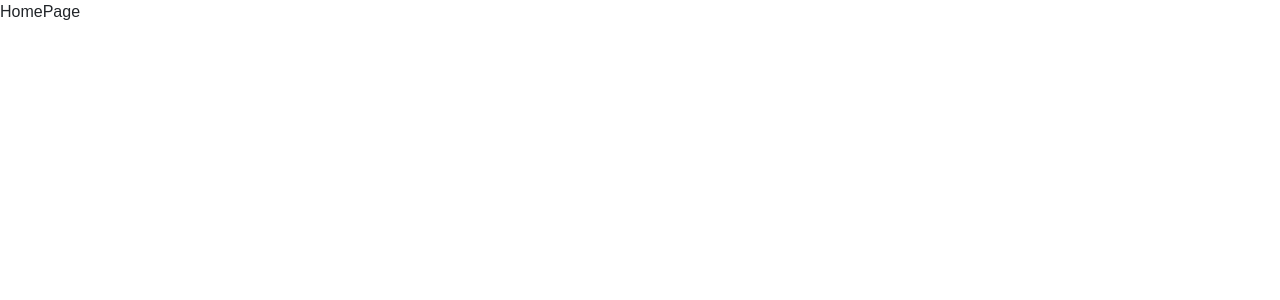
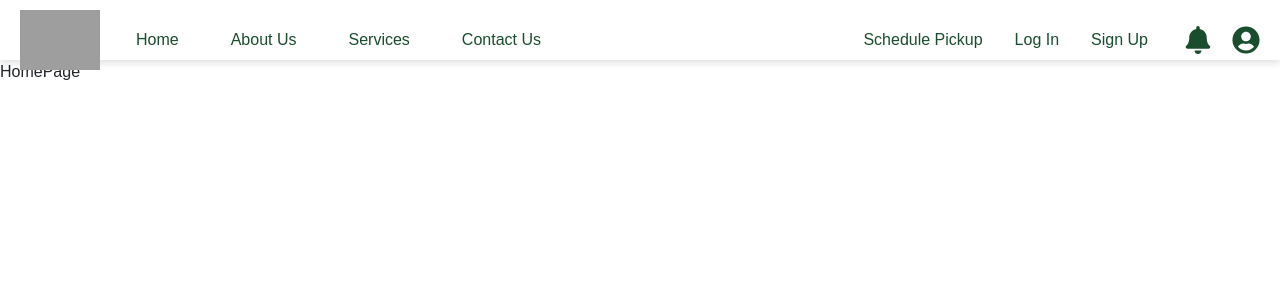
Before and after one commit to KavinMadusanka/Smart-Waste-Management-System-for-Urban-Area, a React (Create React App) app in the folder frontend/: page / in a window 1280 px wide. Shown: the top 300 px of the page. Built offline with nearby package versions, Linux system fonts and the light colour scheme; grey boxes are pictures that could not be loaded.

Commit message:
Add Header

```diff
--- a/frontend/package.json
+++ b/frontend/package.json
@@ -18,6 +18,7 @@
     "react": "^18.3.1",
     "react-big-calendar": "^1.15.0",
     "react-dom": "^18.3.1",
+    "react-icons": "^5.3.0",
     "react-modal": "^3.16.1",
     "react-router-dom": "^6.26.2",
     "react-scripts": "5.0.1",
--- a/frontend/src/Pages/HomePage.js
+++ b/frontend/src/Pages/HomePage.js
@@ -1,8 +1,14 @@
-import React from 'react'
+import React from 'react';
+import { Typography, Button, Container, Box, Grid, Paper } from '@mui/material';
+import { Link } from 'react-router-dom';
+import Layout from '../components/Layout/Layout';
+//import mall from './../assets/mall.webp'; // Correct import for the background image
 
 const HomePage = () => {
   return (
+    <Layout>
     <div>HomePage</div>
+    </Layout>
   )
 }
 
--- /dev/null
+++ b/frontend/src/components/Layout/Header1.js
@@ -0,0 +1,35 @@
+import React from 'react';
+import { FaBell, FaUserCircle } from 'react-icons/fa';  // Importing icons
+import '../style/Header1.css';  // Import the CSS file
+
+const Header1 = () => {
+  return (
+    <header className="navbar">
+      <div className="navbar-left">
+        <img src="/path-to-logo" alt="Logo" className="logo" />  {/* Logo */}
+        <nav>
+          <a href="/" className="nav-link">Home</a>
+          <a href="/about" className="nav-link">About Us</a>
+          <div className="dropdown">
+            <a href="/services" className="nav-link">Services</a>
+            <div className="dropdown-content">
+              <a href="/services/option1">Option 1</a>
+              <a href="/services/option2">Option 2</a>
+              <a href="/services/option3">Option 3</a>
+            </div>
+          </div>
+          <a href="/contact" className="nav-link">Contact Us</a>
+        </nav>
+      </div>
+      <div className="navbar-right">
+        <a href="/schedule-pickup" className="nav-link">Schedule Pickup</a>
+        <a href="/login" className="nav-link">Log In</a>
+        <a href="/signup" className="nav-link">Sign Up</a>
+        <FaBell className="bell-icon" />  {/* Bell Icon */}
+        <FaUserCircle className="profile-icon" />  {/* Profile Icon */}
+      </div>
+    </header>
+  );
+};
+
+export default Header1;
--- /dev/null
+++ b/frontend/src/components/Layout/Layout.js
@@ -0,0 +1,36 @@
+import React from 'react'
+import Header1 from './Header1'
+//import Footer1 from './Footer1'
+//import { Helmet } from "react-helmet"
+//import { ToastContainer} from "react-toastify";
+//import { Toaster } from "react-hot-toast"
+//import 'react-toastify/dist/ReactToastify.css'
+
+const Layout = ({children, title,description,keywords,author}) => {
+  return (
+    <div>
+      {/* <Helmet>
+        <meta charSet='utf-8' />
+        <meta name = "description" content = { description } />
+        <meta name = "keywords" content = { keywords } />
+        <meta name = "author" content = { author } />
+        <title>{ title }</title>
+      </Helmet> */}
+        <Header1/>
+        <main style={{minHeight: '80vh'}}>
+        {/* <Toaster/> */}
+            {children}
+        </main>
+        {/* <Footer1/> */}
+    </div>
+  )
+}
+
+Layout.defaultProps = {
+  title: "Smart Waste Management System",
+  description: "Mern stack project",
+  keywords: "mern,react,node,mongodb",
+  author: "SE-S1-WD-04"
+}
+
+export default Layout
--- /dev/null
+++ b/frontend/src/components/style/Header1.css
@@ -0,0 +1,100 @@
+/* Navbar Styling */
+.navbar {
+    display: flex;
+    justify-content: space-between;
+    align-items: center;
+    background-color: white;
+    padding: 10px 20px;
+    height: 60px;
+    font-family: 'Arial', sans-serif;
+    box-shadow: 0px 4px 6px rgba(0, 0, 0, 0.1);
+  }
+
+  .navbar-left, .navbar-right {
+    display: flex;
+    align-items: center;
+  }
+
+  .navbar-left nav {
+    display: flex;
+    gap: 20px;
+  }
+
+  .logo {
+    width: 80px;
+    margin-right: 20px;
+  }
+
+  .nav-link {
+    color: #1A4D2E;  /* Dark Green */
+    text-decoration: none;
+    padding: 8px 16px;
+    border-radius: 20px;
+    transition: background-color 0.3s ease, color 0.3s ease;
+  }
+
+  .nav-link:hover {
+    background-color: #1A4D2E;  /* Dark Green on hover */
+    color: white;
+  }
+
+  .nav-link.active {
+    background-color: #1A4D2E;  /* Dark Green for active links */
+    color: white;
+    border-radius: 20px;
+  }
+
+  /* Dropdown Styling */
+  .dropdown {
+    position: relative;
+  }
+
+  .dropdown-content {
+    display: none;
+    position: absolute;
+    background-color: white;
+    min-width: 160px;
+    box-shadow: 0px 8px 16px rgba(0, 0, 0, 0.2);
+    z-index: 1;
+    border-radius: 10px;
+  }
+
+  .dropdown:hover .dropdown-content {
+    display: block;
+  }
+
+  .dropdown-content a {
+    color: #1A4D2E;  /* Dark Green for dropdown */
+    padding: 12px 16px;
+    text-decoration: none;
+    display: block;
+    transition: background-color 0.3s ease;
+  }
+
+  .dropdown-content a:hover {
+    background-color: #1A4D2E;  /* Dark Green on hover */
+    color: white;
+  }
+
+  /* Right-side icons */
+  .profile-icon, .bell-icon {
+    font-size: 28px;
+    color: #1A4D2E;  /* Dark Green for icons */
+    margin-left: 20px;
+    cursor: pointer;
+  }
+
+  .profile-icon:hover, .bell-icon:hover {
+    color: white;
+    background-color: #1A4D2E;  /* Dark Green with white on hover */
+    border-radius: 50%;
+    padding: 5px;
+  }
+
+  /* Media Query for Responsive Design */
+  @media (max-width: 768px) {
+    .navbar-left, .navbar-right {
+      flex-direction: column;
+      gap: 10px;
+    }
+  }
```
